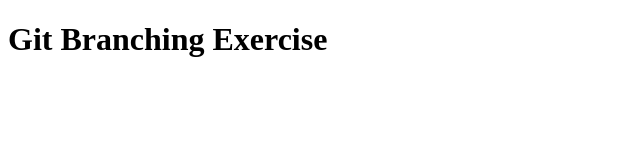
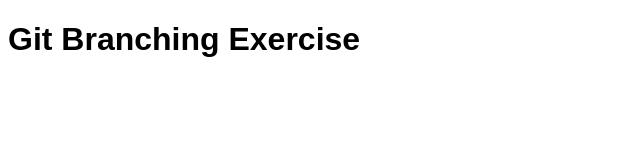
Before and after one commit to KubaGithub92/github_branching_ex1, a plain HTML site: page index.html in a window 1280 px wide. Shown: the whole page, without its empty margins (0-640 px from the left). Drawn offline with Linux system fonts and the light colour scheme.

Commit message:
added stylesheet

```diff
--- a/index.html
+++ b/index.html
@@ -4,6 +4,7 @@
     <meta charset="UTF-8" />
     <meta http-equiv="X-UA-Compatible" content="IE=edge" />
     <meta name="viewport" content="width=device-width, initial-scale=1.0" />
+    <link rel="stylesheet" href="style.css" />
     <title>Git Branching</title>
   </head>
   <body>
--- /dev/null
+++ b/style.css
@@ -0,0 +1,4 @@
+body {
+  font-family: Arial, Helvetica, sans-serif;
+  font-weight: 800;
+}
```
